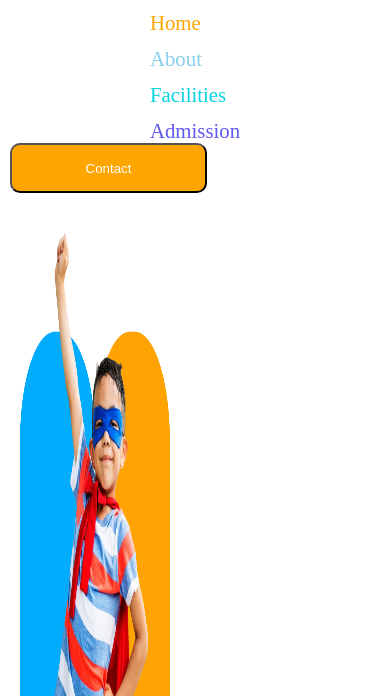
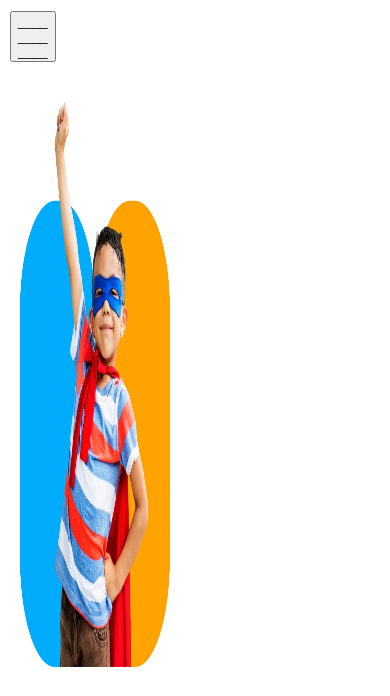
Before and after one commit to Far506/programming--hero-Assignment-two, a plain HTML site: page index.html in a window 390 px wide. Shown: the part 89-785 px from the top of the page. Drawn offline with Linux system fonts and the light colour scheme.

Commit message:
task one added

```diff
--- a/index.html
+++ b/index.html
@@ -31,7 +31,10 @@
             <button class="btn1">
                 Contact
 
-            </button>
+
+            <button class="menu">____<br>
+                    ____<br>
+                    ____</button>
 
         </nav>
 
--- a/style.css
+++ b/style.css
@@ -8,6 +8,10 @@
         nav a {
             text-decoration: none;
             color: inherit;
+        }
+
+        .menu {
+            display: none;
         }
 
         nav ul {
@@ -373,8 +377,16 @@
                 background-image: url('./images/hamburger.jpg');
             }
             nav ul {
-                flex-direction: column;
-                gap: 12px;
+                display: none;
+            }
+            .btn1 {
+                display: none;
+            }
+            .menu {
+                display: flex;
+                flex-wrap: wrap;
+                justify-content: end;
+                align-items: end;
             }
             .kid1,
             .kid,
```
